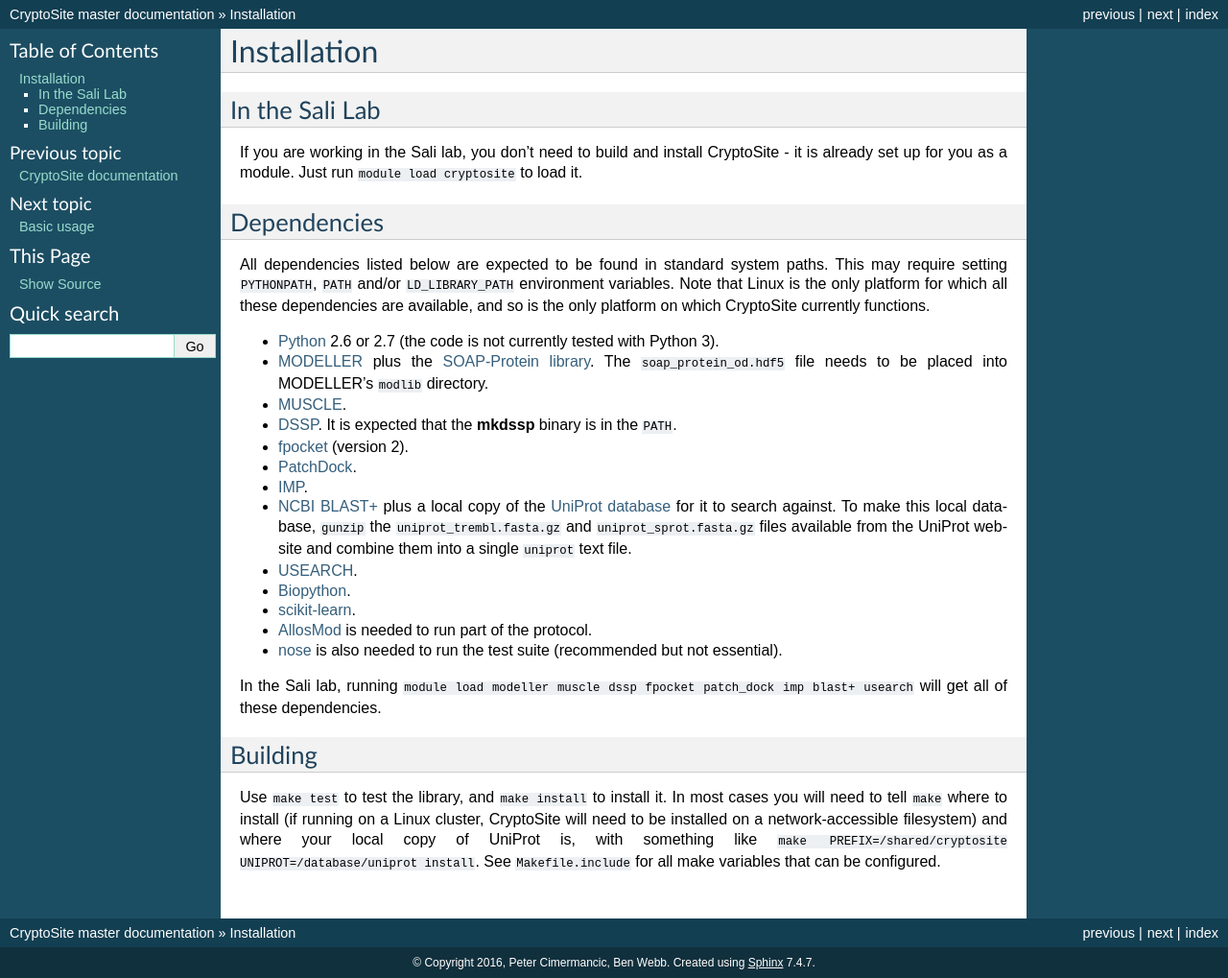
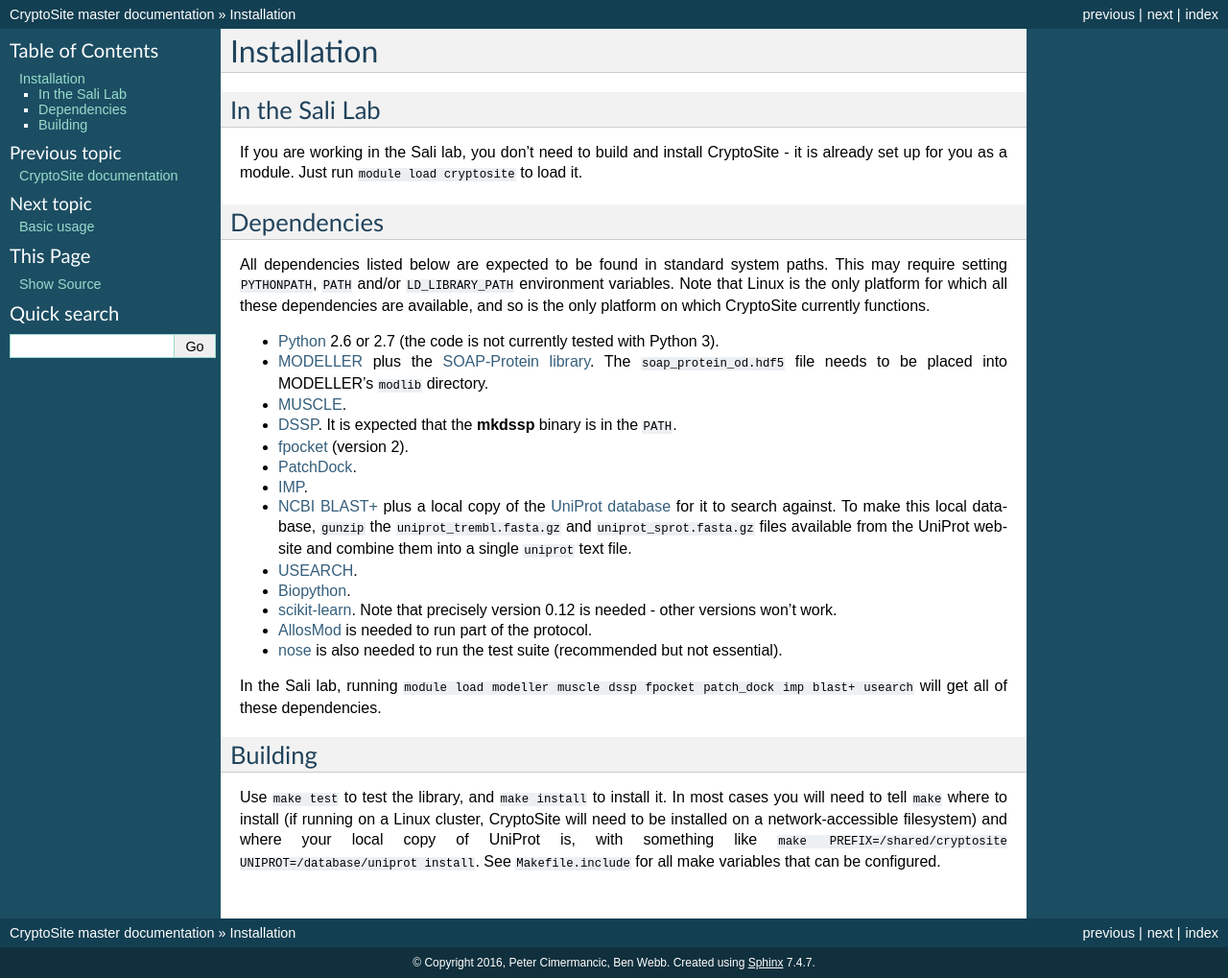
Before and after one commit to salilab/cryptosite, a Sphinx documentation site: the page built from doc/installation.rst, in a window 1280 px wide. Shown: the whole page at 96% size. Built offline with Sphinx 7.4.7, drawn with Linux system fonts in a browser that asks for light colours.

Commit message:
Note that we need scikit-learn 0.12.

```diff
--- a/doc/installation.rst
+++ b/doc/installation.rst
@@ -46,7 +46,8 @@
 
 * `Biopython <http://biopython.org/>`_.
 
-* `scikit-learn <http://scikit-learn.org/>`_.
+* `scikit-learn <http://scikit-learn.org/>`_. Note that precisely version 0.12
+  is needed - other versions won't work.
 
 * `AllosMod <https://github.com/salilab/allosmod-lib>`_ is needed to run part
   of the protocol.
```
